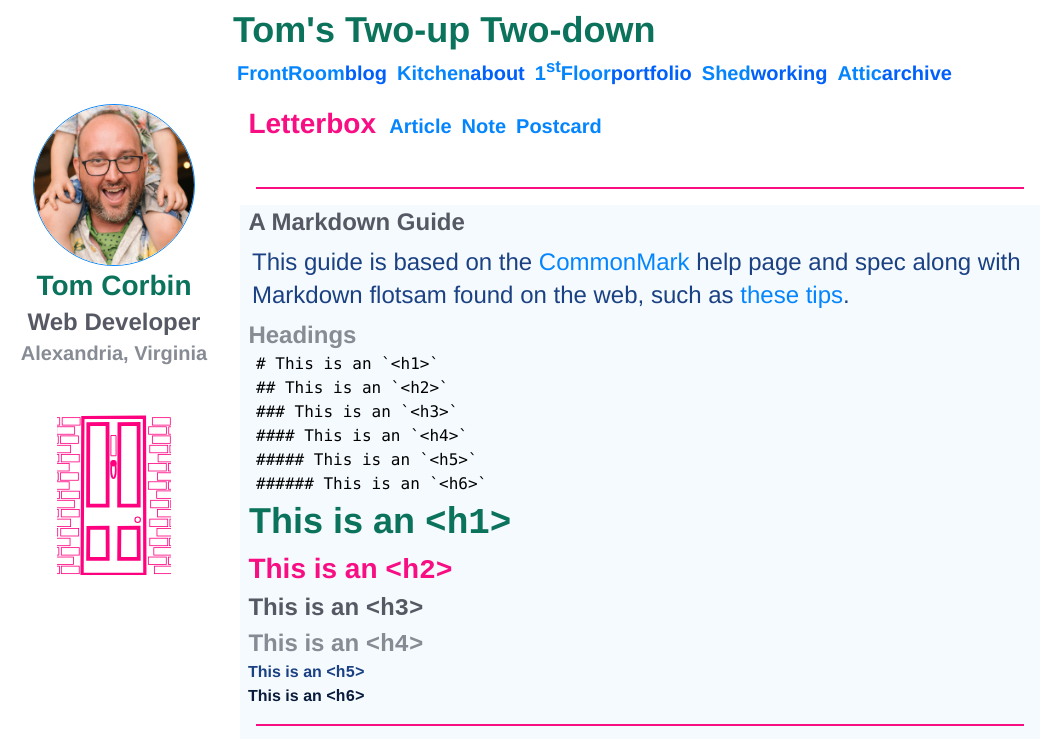
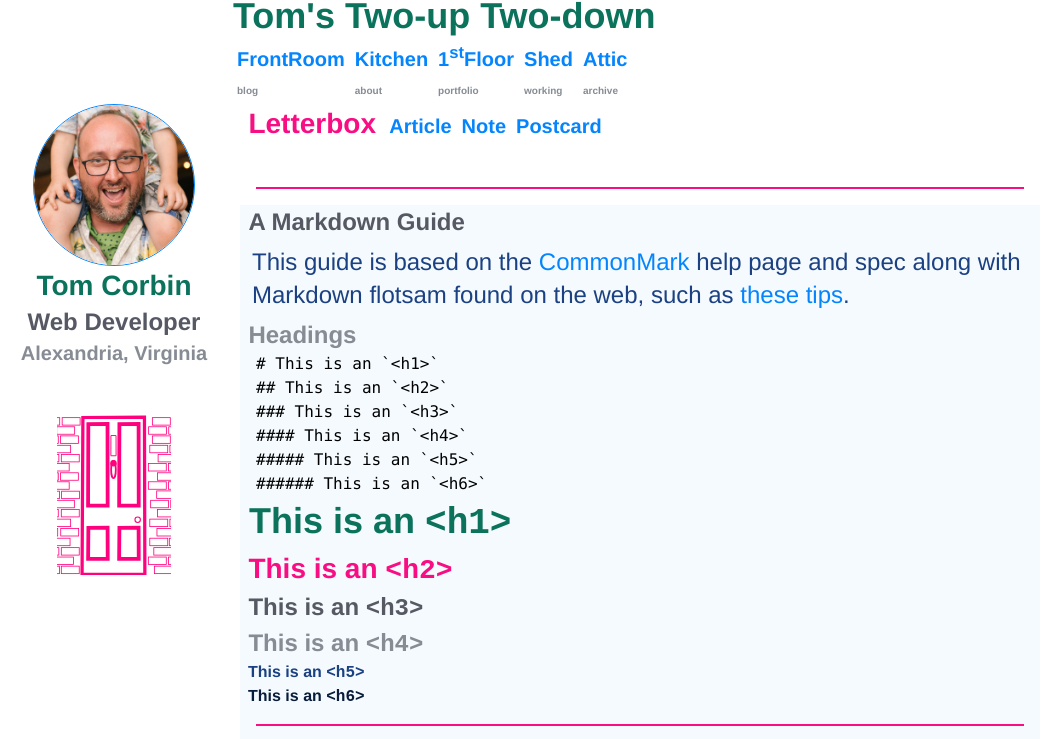
Before and after one commit to ThwCorbin/toms-site, an Eleventy site: page src/posts/markdown-guide.md in a window 1280 px wide. Shown: the top 739 px of the page, without its empty margins (0-1061 px from the left). Built offline with nearby package versions, Linux system fonts and the light colour scheme; Eleventy itself is replaced by a stand-in of ours; code samples lack their colours; files that its build step writes are made by us from their sources.

Commit message:
Add break and style .link > span

```diff
--- a/src/_includes/partials/_header.njk
+++ b/src/_includes/partials/_header.njk
@@ -2,11 +2,11 @@
 	<h1 class="headerTitle">Tom's Two-up Two-down</h1>
 	<nav class="headerNav">
 		<ul class="links headerLinks">
-			<li class="link frontRoom"><a href="/">FrontRoom</a><span>blog</span></li>
-			<li class="link kitchen"><a href="/kitchen/">Kitchen</a><span>about</span></li>
-			<li class="link firstFloor"><a href="/firstFloor/">1<sup>st</sup>Floor</a><span>portfolio</span></li>
-			<li class="link gardenShed"><a href="/gardenShed/">Shed</a><span>working</span></li>
-			<li class="link attic"><a href="/attic/">Attic</a><span>archive</span></li>
+			<li class="link frontRoom"><a href="/">FrontRoom</a><br><span>blog</span></li>
+			<li class="link kitchen"><a href="/kitchen/">Kitchen</a><br><span>about</span></li>
+			<li class="link firstFloor"><a href="/firstFloor/">1<sup>st</sup>Floor</a><br><span>portfolio</span></li>
+			<li class="link gardenShed"><a href="/gardenShed/">Shed</a><br><span>working</span></li>
+			<li class="link attic"><a href="/attic/">Attic</a><br><span>archive</span></li>
 		</ul>
 	</nav>
 </header>
--- a/src/assets/css/style.css
+++ b/src/assets/css/style.css
@@ -97,6 +97,11 @@ li {
   font-weight: bold;
   font-size: 0.9em;
   padding: 0 0.25em;
+}
+
+.link > span {
+  color: var(--grey);
+  font-size: 0.5em;
 }
 
 hr {
```
